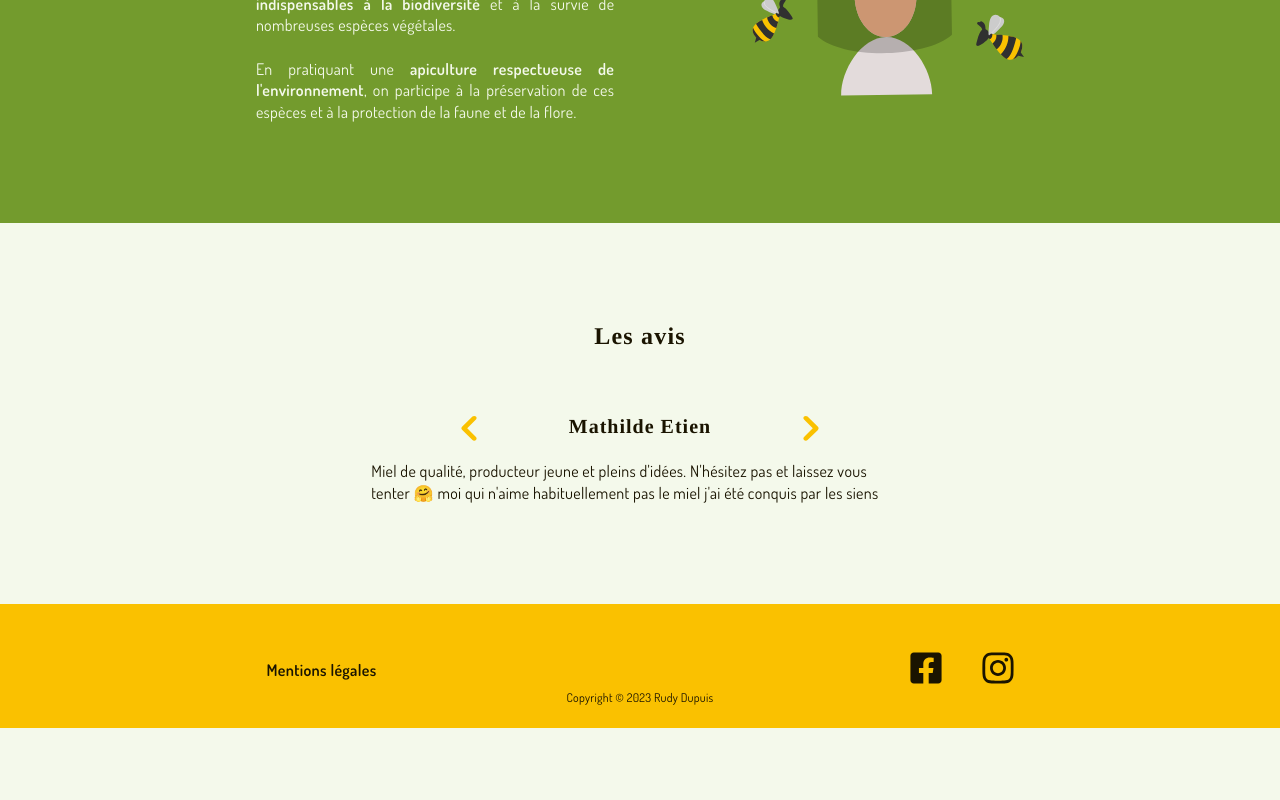
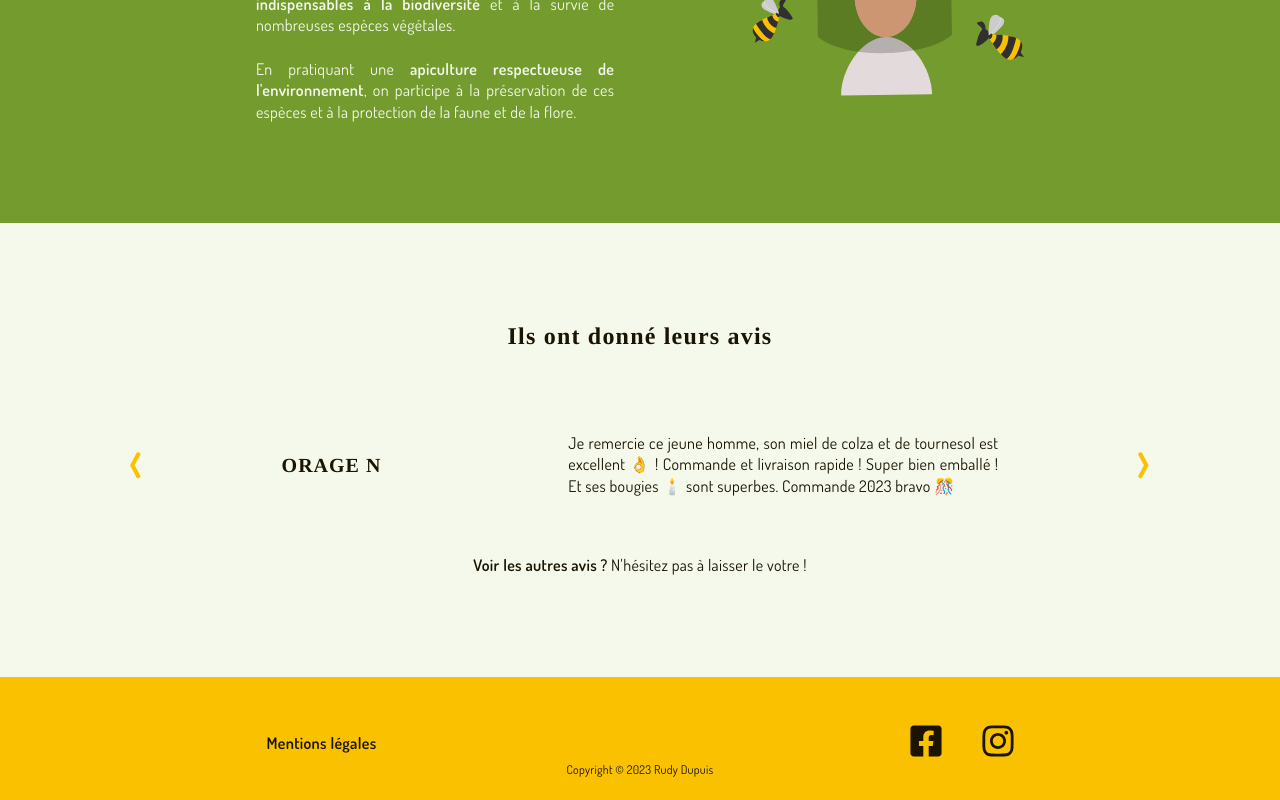
Before and after one commit to RudyDupuis/mielsdupuis_code, a Next.js app: page / in a window 1280 px wide. Shown: the part 3712-4512 px from the top of the page. Before the commit the page ends 4440 px from the top, so only its background shows below. Built offline with nearby package versions, Linux system fonts and the light colour scheme; a web font is replaced by a local one.

Commit message:
add reviews

```diff
--- a/src/assets/styles/components/sections/Contacts.scss
+++ b/src/assets/styles/components/sections/Contacts.scss
@@ -8,6 +8,8 @@
 
     img {
       margin-bottom: 36px;
+      width: 30%;
+      height: auto;
     }
   }
 
--- /dev/null
+++ b/src/assets/styles/components/sections/index/IlsOntDonneLeursAvis.scss
@@ -0,0 +1,63 @@
+.ils-ont-donne-leurs-avis {
+  display: flex;
+  flex-direction: column;
+  align-items: center;
+
+  &__reviews {
+    display: flex;
+    justify-content: center;
+    height: 100px;
+    margin-bottom: 40px;
+
+    @media (max-width: 1100px) {
+      height: 150px;
+    }
+
+    @media (max-width: 550px) {
+      height: 200px;
+      margin-bottom: 64px;
+    }
+
+    div {
+      display: flex;
+      justify-content: center;
+      align-items: center;
+      width: 80%;
+      justify-content: space-between;
+
+      p {
+        width: 60%;
+        text-align: justify;
+      }
+
+      @media (max-width: 1100px) {
+        flex-direction: column;
+        justify-content: center;
+
+        p {
+          margin-top: 20px;
+          width: 100%;
+        }
+      }
+    }
+
+    span {
+      cursor: pointer;
+      color: $primary;
+      font-size: 4rem;
+      position: absolute;
+
+      &:first-child {
+        left: 10%;
+      }
+
+      &:last-child {
+        right: 10%;
+      }
+
+      &:hover {
+        color: $dark-3;
+      }
+    }
+  }
+}
--- a/src/assets/styles/components/sections/index/LesAvis.scss
+++ /dev/null
@@ -1,37 +0,0 @@
-.les-avis {
-  display: flex;
-  flex-direction: column;
-  align-items: center;
-
-  div {
-    display: flex;
-    width: 40%;
-    justify-content: space-between;
-  }
-
-  p {
-    margin-top: 20px;
-    width: 60%;
-  }
-
-  path {
-    cursor: pointer;
-
-    &:hover {
-      fill: $dark-3;
-    }
-  }
-
-  @media (max-width: 1200px) {
-    div,
-    p {
-      width: 60%;
-    }
-  }
-  @media (max-width: 1000px) {
-    div,
-    p {
-      width: 100%;
-    }
-  }
-}
--- a/src/assets/styles/components/sections/index/PictureAndText.scss
+++ b/src/assets/styles/components/sections/index/PictureAndText.scss
@@ -27,7 +27,7 @@
 .picture-and-text-picture {
   @media (max-width: 500px) {
     img {
-      width: 90%;
+      width: 100%;
       height: auto;
     }
   }
--- a/src/assets/styles/index.scss
+++ b/src/assets/styles/index.scss
@@ -7,7 +7,7 @@
 @import "./components/Button.scss";
 @import "./components/Section.scss";
 @import "./components/sections/index/CommentEstProduitMonMiel.scss";
-@import "./components/sections/index/LesAvis.scss";
+@import "./components/sections/index/IlsOntDonneLeursAvis.scss";
 @import "./components/sections/index/PictureAndText.scss";
 @import "./components/sections/ou-acheter-mon-miel/CommanderEnLigne.scss";
 @import "./components/sections/ou-acheter-mon-miel/PointsDeVente.scss";
--- /dev/null
+++ b/src/components/sections/index/IlsOntDonneLeursAvis.tsx
@@ -0,0 +1,44 @@
+import { useState } from "react";
+import { reviewsData } from "../../../data/reviewsData";
+import Link from "next/link";
+
+const IlsOntDonneLeursAvis = () => {
+  const [currentReviews, setCurrentReviews] = useState(0);
+
+  const add = () => {
+    if (currentReviews === 2) {
+      return setCurrentReviews(0);
+    }
+    setCurrentReviews(currentReviews + 1);
+  };
+  const remove = () => {
+    if (currentReviews === 0) {
+      return setCurrentReviews(2);
+    }
+    setCurrentReviews(currentReviews - 1);
+  };
+
+  return (
+    <div className="ils-ont-donne-leurs-avis">
+      <div className="ils-ont-donne-leurs-avis__reviews">
+        <span onClick={remove}>‹</span>
+
+        <div>
+          <h3>{reviewsData[currentReviews].autor}</h3>
+          <p>{reviewsData[currentReviews].message}</p>
+        </div>
+
+        <span onClick={add}>›</span>
+      </div>
+
+      <Link
+        href="https://www.google.com/search?q=mielsdupuis&rlz=1C1ONGR_frFR1041FR1041&oq=mielsdupuis+&aqs=chrome.0.69i59j0i13i30j69i60j69i65j69i60l3.3487j0j7&sourceid=chrome&ie=UTF-8#lrd=0x44da7e0f25b776b5:0x60333535cb6f9bf6,1,,,,"
+        target="_blanck"
+      >
+        Voir les autres avis ? <span>N'hésitez pas à laisser le votre !</span>
+      </Link>
+    </div>
+  );
+};
+
+export default IlsOntDonneLeursAvis;
--- a/src/components/sections/index/LesAvis.tsx
+++ /dev/null
@@ -1,64 +0,0 @@
-import axios from "axios";
-
-const LesAvis = () => {
-  // async function fetchReviews() {
-  //   const projectId = "mielsdupuis";
-  //   const apiKey = "AIzaSyBktV__HA1TNb_ZbDeUmqzX68uLFLaSTko";
-  //   const placeId = "ChIJtXa3JQ9-2kQR9ptvyzU1M2A";
-  //   const ficheMyBusinessID = "2676118870651625316";
-  //   const compteMyBusines = "8390053878";
-
-  //   try {
-  //     const response = await axios.get(
-  //       `https://mybusiness.googleapis.com/v4/accounts/116874388897557256924/locations/ChIJtXa3JQ9-2kQR9ptvyzU1M2A/reviews`
-  //     );
-
-  //     console.log(response);
-  //   } catch (error) {
-  //     console.log(error);
-  //   }
-  // }
-  // fetchReviews();
-
-  return (
-    <div className="les-avis">
-      <div>
-        <svg
-          width="16"
-          height="26"
-          viewBox="0 0 20 32"
-          fill="none"
-          xmlns="http://www.w3.org/2000/svg"
-        >
-          <path
-            d="M1.29661 14.3566L14.3174 1.65619C15.3814 0.5954 17.6493 0.5954 18.702 1.65619C19.766 2.71699 19.766 4.43231 18.702 5.48182L7.79002 16.3606L18.702 27.2394C19.766 28.3002 19.766 30.0155 18.702 31.065C17.6379 32.1258 15.3701 32.1258 14.3174 31.065L1.30793 18.1935C0.232584 17.1327 0.232582 15.4174 1.29661 14.3566Z"
-            fill="#FAC100"
-          />
-        </svg>
-
-        <h3>Mathilde Etien</h3>
-
-        <svg
-          width="16"
-          height="26"
-          viewBox="0 0 20 32"
-          fill="none"
-          xmlns="http://www.w3.org/2000/svg"
-        >
-          <path
-            d="M18.7034 18.3646L5.68262 31.065C4.61859 32.1258 2.35075 32.1258 1.29804 31.065C0.234009 30.0042 0.233993 28.2889 1.29802 27.2394L12.21 16.3606L1.29802 5.48182C0.233993 4.42102 0.233993 2.7057 1.29802 1.65619C2.36205 0.595397 4.62991 0.595397 5.68262 1.65619L18.6921 14.5277C19.7674 15.5885 19.7674 17.3038 18.7034 18.3646Z"
-            fill="#FAC100"
-          />
-        </svg>
-      </div>
-
-      <p>
-        Miel de qualité, producteur jeune et pleins d&apos;idées. N&apos;hésitez
-        pas et laissez vous tenter 🤗 moi qui n&apos;aime habituellement pas le
-        miel j&apos;ai été conquis par les siens
-      </p>
-    </div>
-  );
-};
-
-export default LesAvis;
--- /dev/null
+++ b/src/data/reviewsData.js
@@ -0,0 +1,22 @@
+export const reviewsData = [
+  {
+    id: 1,
+    autor: "ORAGE N",
+    message: `Je remercie ce jeune homme, son miel de colza et de tournesol est excellent 👌 !
+        Commande et livraison rapide ! Super bien emballé ! Et ses bougies 🕯️ sont superbes. Commande 2023 bravo 🎊`,
+    link: "https://g.co/kgs/fKssMe",
+  },
+  {
+    id: 2,
+    autor: "Reine-Océane E.",
+    message: `Miel de qualité, très bon dans de jolis pots avec de belles étiquettes.
+        Je recommande à 10000% ce producteur !!`,
+    link: "https://g.co/kgs/NRD8ak",
+  },
+  {
+    id: 3,
+    autor: "Mathilde Etien",
+    message: `Miel de qualité, producteur jeune et pleins d'idées. N'hésitez pas et laissez vous tenter 🤗 moi qui n'aime habituellement pas le miel j'ai été conquis par les siens`,
+    link: "https://g.co/kgs/cipw1g",
+  },
+];
--- a/src/pages/index.tsx
+++ b/src/pages/index.tsx
@@ -4,7 +4,7 @@ import Header from "@/components/Header";
 import Section from "@/components/Section";
 import CommentEstProduitMonMiel from "@/components/sections/index/CommentEstProduitMonMiel";
 import LImportanceDesAbeillesPourLeClimat from "@/components/sections/index/LImportanceDesAbeillesPourLeClimat";
-import LesAvis from "@/components/sections/index/LesAvis";
+import IlsOntDonneLeursAvis from "@/components/sections/index/IlsOntDonneLeursAvis";
 import LesBienfaitsDuMiel from "@/components/sections/index/LesBienfaitsDuMiel";
 import MesAbeilles from "@/components/sections/index/MesAbeilles";
 import QuiSuisJe from "@/components/sections/index/QuiSuisJe";
@@ -47,7 +47,10 @@ export default function Accueil() {
         content={<LImportanceDesAbeillesPourLeClimat />}
         anchor="climat"
       />
-      <Section title="Les avis" content={<LesAvis />} />
+      <Section
+        title="Ils ont donné leurs avis"
+        content={<IlsOntDonneLeursAvis />}
+      />
 
       <Footer />
     </main>
```
